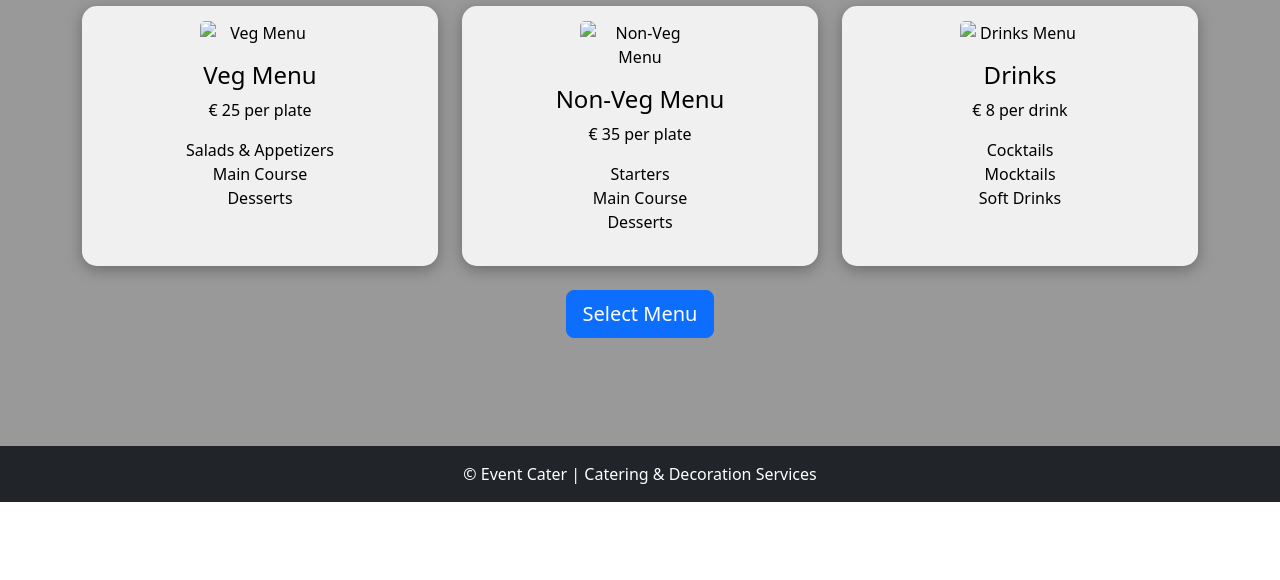
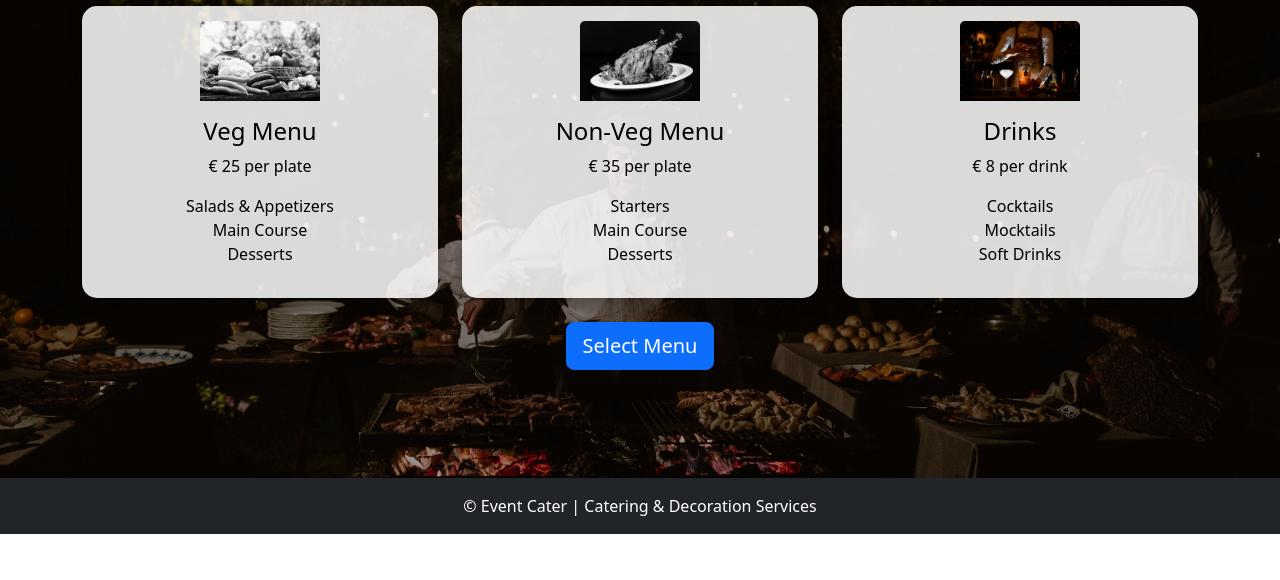
Before and after one commit to Sanjays3011/Event-Cater, a plain HTML site: page menu.html in a window 1280 px wide. Shown: the part 220-800 px from the top of the page. Drawn offline with nearby package versions, Linux system fonts and the light colour scheme.

Commit message:
Fix image paths in menu.html
Updated image paths in the menu section to use relative paths.

```diff
--- a/menu.html
+++ b/menu.html
@@ -12,7 +12,7 @@
   <style>
     /* Background for Menu Section */
     .menu-section {
-      background: url('images/cook.png') no-repeat center center;
+      background: url('cook.png') no-repeat center center;
       background-size: cover;
       color: white;
       padding: 60px 0;
@@ -94,7 +94,7 @@
         <!-- Veg Menu -->
         <div class="col-md-4">
           <div class="card text-center h-100 transparent-card">
-            <img src="images/veg.jpeg" alt="Veg Menu" class="card-img-top mx-auto">
+            <img src="veg.jpeg" alt="Veg Menu" class="card-img-top mx-auto">
             <div class="card-body">
               <h4 class="card-title">Veg Menu</h4>
               <p class="card-text">€ 25 per plate</p>
@@ -110,7 +110,7 @@
         <!-- Non-Veg Menu -->
         <div class="col-md-4">
           <div class="card text-center h-100 transparent-card">
-            <img src="images/nonveg.jpeg" alt="Non-Veg Menu" class="card-img-top mx-auto">
+            <img src="nonveg.jpeg" alt="Non-Veg Menu" class="card-img-top mx-auto">
             <div class="card-body">
               <h4 class="card-title">Non-Veg Menu</h4>
               <p class="card-text">€ 35 per plate</p>
@@ -126,7 +126,7 @@
         <!-- Drinks Menu -->
         <div class="col-md-4">
           <div class="card text-center h-100 transparent-card">
-            <img src="images/drinks.png" alt="Drinks Menu" class="card-img-top mx-auto">
+            <img src="drinks.png" alt="Drinks Menu" class="card-img-top mx-auto">
             <div class="card-body">
               <h4 class="card-title">Drinks</h4>
               <p class="card-text">€ 8 per drink</p>
```
